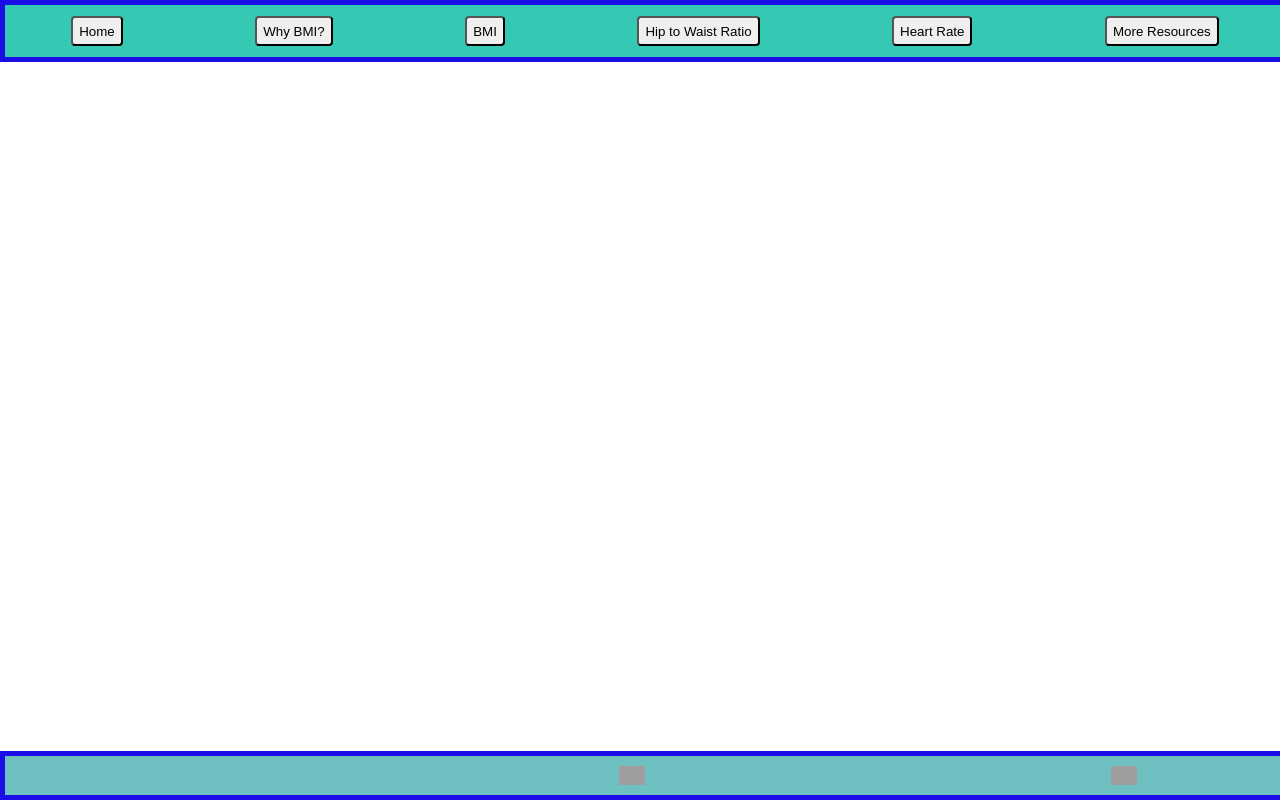
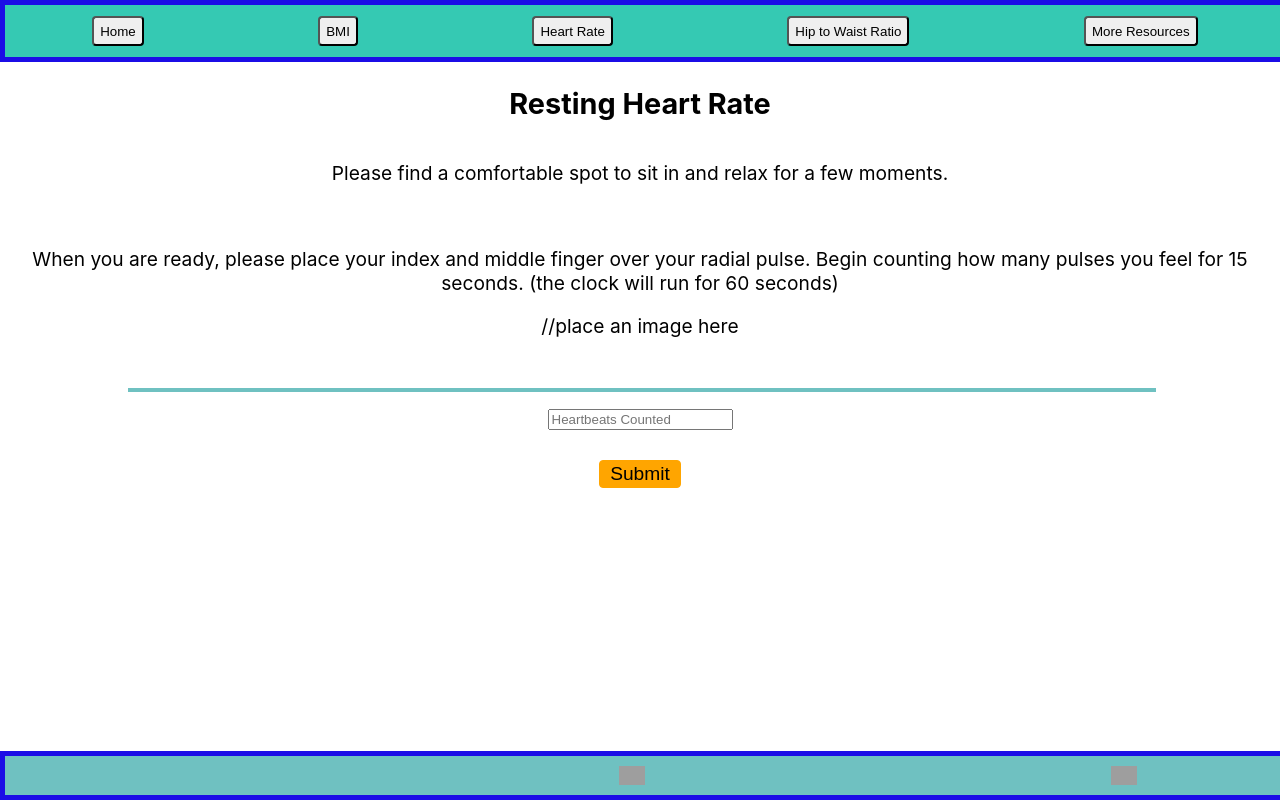
Before and after one commit to hammyhammer/bmi-calculator, a React (Create React App) app in the folder client/: page /heart-rate in a window 1280 px wide. Built offline with nearby package versions, Linux system fonts and the light colour scheme; no server answers; grey boxes are pictures that could not be loaded.

Commit message:
heartrate component kinda done

```diff
--- a/client/src/App.js
+++ b/client/src/App.js
@@ -7,8 +7,10 @@ import ResultsImperial from './components/ResultsImperial';
 import WhyBmi from './components/WhyBmi';
 import Home from './components/Home';
 import BmiHome from './components/BmiHome';
+import HeartRate from './components/HeartRate';
 
 import './App.css';
+import ResultsHeartRate from './components/ResultsHeartRate';
 
 function App() {
 
@@ -23,6 +25,11 @@ function App() {
         <Route path="/metric-results/:id" element={<ResultsMetric />} />
         <Route path="/imperial-results/:id" element={<ResultsImperial />} />
         <Route path="/why-bmi" element={<WhyBmi />} />
+        <Route path="/heart-rate" element={<HeartRate />} />
+        <Route path="/heart-rate-results/:id" element={<ResultsHeartRate />} />
+        <Route path="/waist-to-hip" element={<div>This is waist to hip ratio page</div>} />
+        <Route path="/more-resources" element={<div>This is more resources page</div>} />
+
       </Routes>
 
       <footer>
--- /dev/null
+++ b/client/src/components/FormHeartRate.jsx
@@ -0,0 +1,15 @@
+import React from 'react'
+
+export default function FormHeartRate(props) {
+  const { recordedBeats } = props.input
+
+  return <form onSubmit={props.handleSubmit}>
+    <br />
+    <input className="" id="recordedBeats" value={recordedBeats} type="number" placeholder="Heartbeats Counted" onChange={props.handleHeartInput} />
+    {/* <label className="icon-weight-met">
+      <i className="fas fa-weight fa-3x"></i>
+    </label>  */}
+    <br />
+    <button className="met-submit-button">{props.type}</button>
+  </form>
+}
--- /dev/null
+++ b/client/src/components/HeartRate.jsx
@@ -0,0 +1,49 @@
+import { useState } from 'react';
+import api from '../services/apiConfig'
+import FormHeartRate from './FormHeartRate';
+import { useNavigate } from 'react-router-dom';
+
+const default_input = {
+  recordedBeats: "",
+}
+
+export default function HeartRate() {
+  const [input, setInput] = useState(default_input);
+
+  const navigate = useNavigate()
+  const handleSubmit = async (event) => {
+    event.preventDefault();
+    const fields = input;
+    const res = await api.post("/heart", { fields })
+    console.log(res.data)
+    setInput(default_input)
+    navigate(`/heart-rate-results/${res.data.id}`)
+  }
+
+  const handleHeartInput = (event) => {
+    const { id, valueAsNumber } = event.target;
+    setInput(prevInput => ({
+      ...prevInput,
+      [id]: valueAsNumber,
+    }));
+  };
+  return (
+    <div>
+      <h2 className="imp-header">Resting Heart Rate</h2>
+      <div className="imp-body">
+        <p>Please find a comfortable spot to sit in and relax for a few moments.</p>
+        <br />
+        <p>When you are ready, please place your index and middle finger over your radial pulse.
+          Begin counting how many pulses you feel for 15 seconds. (the clock will run for 60 seconds) </p>
+        //place an image here
+      </div>
+
+      <div className='imp-horizontal'></div>
+      <FormHeartRate input={input}
+        handleSubmit={handleSubmit}
+        handleHeartInput={handleHeartInput}
+        type={"Submit"}
+      />
+    </div>
+  )
+}
--- a/client/src/components/Navbar.jsx
+++ b/client/src/components/Navbar.jsx
@@ -9,17 +9,16 @@ export default function Navbar() {
       </Link>
 
       <Link
-        to="/why-bmi">
-        <button className="nav-button">Why BMI?</button>
-      </Link>
-
-      <Link
         to="/bmi">
         <button className="nav-button">BMI</button>
       </Link>
 
+      <Link
+        to="/heart-rate">
+        <button className="nav-button">Heart Rate</button>
+      </Link>
+
       <button className="nav-button">Hip to Waist Ratio</button>
-      <button className="nav-button">Heart Rate</button>
       <button className="nav-button">More Resources</button>
 
 
--- /dev/null
+++ b/client/src/components/ResultsHeartRate.jsx
@@ -0,0 +1,44 @@
+import { useState, useEffect } from 'react'
+import { useParams, Link } from 'react-router-dom'
+import api from "../services/apiConfig"
+
+export default function ResultsHeartRate() {
+  const [sum, setSum] = useState({})
+  const { id } = useParams();
+
+  useEffect(() => {
+    const fetchSum = async () => {
+      const res = await api.get(`/heart/${id}`)
+      setSum(res.data)
+    }
+    fetchSum();
+  }, []);
+
+
+
+  return (
+    <div>
+      <div className="met-results-top">
+        <h2>Your Results</h2>
+        <h3>Your resting heartrate is calculated to {sum.fields?.restingHeartRate}.
+          <br />
+          <br />
+          With a resting heartheart of {sum.fields?.restingHeartRate},
+          you are placed in the category.</h3>
+      </div>
+      <div className="results-metric">
+
+
+        <div className="met-results-horizontal"></div>
+        <div className="results-met-bottom">
+          <p>Heartrate is used as a screening tool. Heartrate is not intended to diagnose any illnesses
+            <a className="reference" href="https://www.cdc.gov/healthyweight/assessing/bmi/index.html">[1]</a>.</p>
+          <p>Random info about RHR</p>
+
+          <p>To gain more information or pursue action. Reach out to your healthcare provider for additional information.</p>
+        </div>
+        <Link to={`/heart-rate-results/${id}`}></Link>
+      </div>
+    </div>
+  )
+}
```
